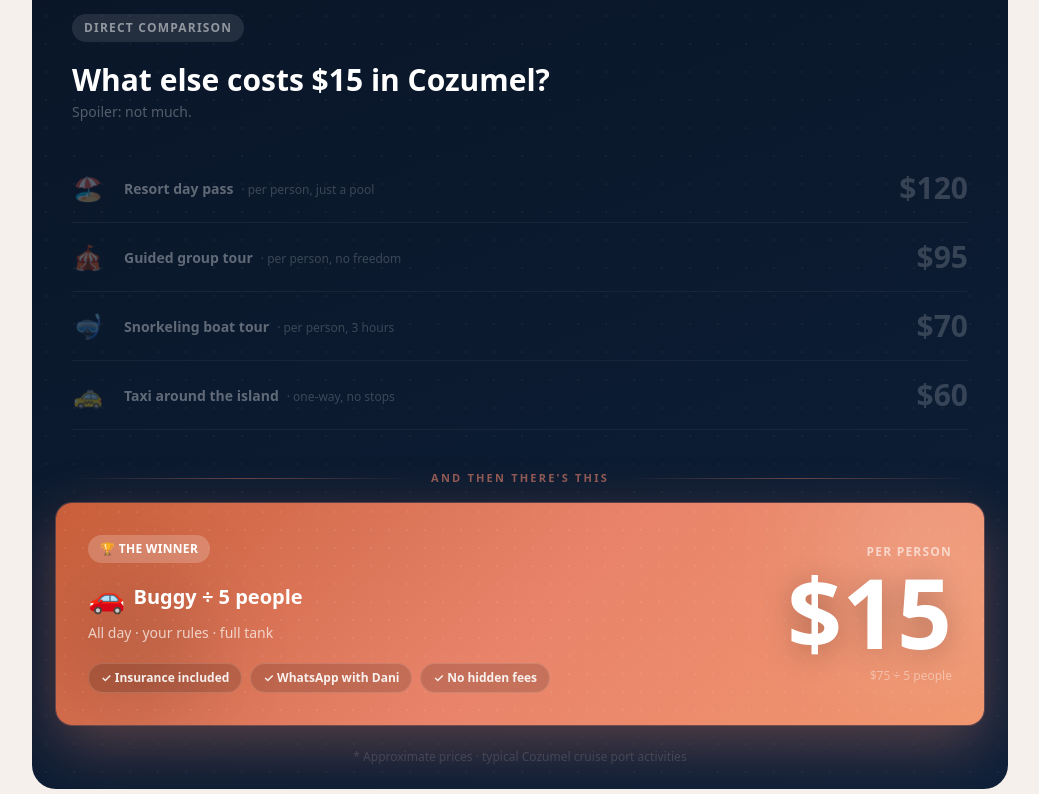
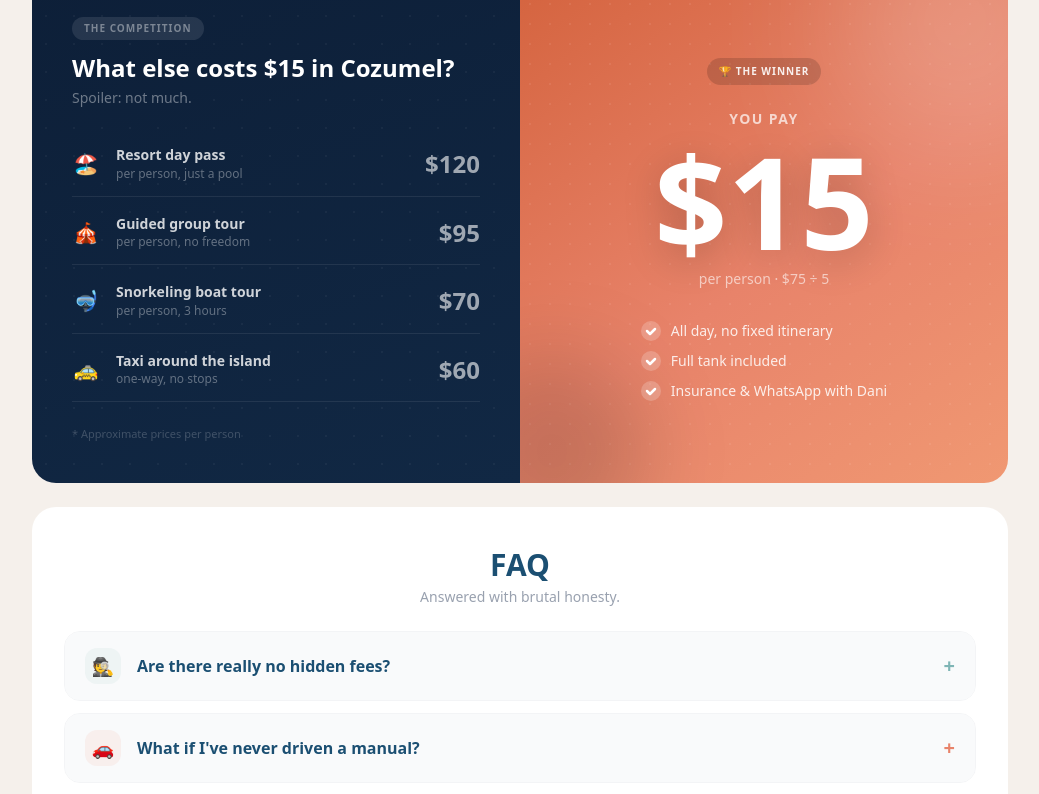
Before and after one commit to vrzsnchz23/buggy-rentals-dani, a Next.js app: page /en/pricing in a window 1280 px wide. Shown: the part 2606-3400 px from the top of the page, without its empty margins (120-1159 px from the left). Built offline with nearby package versions, Linux system fonts and the light colour scheme.

Commit message:
Comparison: split 2-col layout — dark navy (them) vs coral (you)
Left: readable white competitor list with prices visible.
Right: coral panel with giant 5, you pay label, perks checklist.
Clean visual division, no more muted-list guessing game.

```diff
--- a/app/[locale]/pricing/page.tsx
+++ b/app/[locale]/pricing/page.tsx
@@ -138,104 +138,88 @@ export default async function PricingPage() {
             <PriceCalculator />
 
             {/* ─── COMPARISON ─── */}
-            <div
-              className="rounded-3xl overflow-hidden relative"
-              style={{ background: "linear-gradient(160deg, #0a1628 0%, #0d1f38 100%)" }}
-            >
+            <div className="rounded-3xl overflow-hidden grid grid-cols-1 lg:grid-cols-2" style={{ minHeight: "420px" }}>
+
+              {/* LEFT — competitors, dark navy */}
+              <div className="relative p-8 sm:p-10 flex flex-col" style={{ background: "linear-gradient(160deg, #0d1f38 0%, #112844 100%)" }}>
                 <div className="absolute inset-0 opacity-[0.04]" style={{ backgroundImage: "radial-gradient(circle, white 1px, transparent 1px)", backgroundSize: "28px 28px" }} />
-
-              <div className="relative px-8 sm:px-10 pt-10 pb-8">
-                <span className="inline-block bg-white/10 text-white/50 font-bold text-xs uppercase tracking-widest px-3 py-1.5 rounded-full mb-5">
-                  {isEs ? "Comparación directa" : "Direct comparison"}
+                <div className="relative flex-1 flex flex-col">
+                  <div className="mb-6">
+                    <span className="inline-block bg-white/10 text-white/40 font-bold text-[10px] uppercase tracking-widest px-3 py-1 rounded-full mb-3">
+                      {isEs ? "La competencia" : "The competition"}
                     </span>
-                <h3 className="text-2xl sm:text-3xl font-black text-white mb-1">
-                  {isEs ? "¿Qué más puedes hacer con $15 en Cozumel?" : "What else costs $15 in Cozumel?"}
+                    <h3 className="text-xl sm:text-2xl font-black text-white">
+                      {isEs ? "¿Qué más puedes hacer con $15?" : "What else costs $15 in Cozumel?"}
                     </h3>
-                <p className="text-white/30 text-sm">{isEs ? "Spoiler: no mucho." : "Spoiler: not much."}</p>
+                    <p className="text-white/40 text-sm mt-1">{isEs ? "Spoiler: no mucho." : "Spoiler: not much."}</p>
                   </div>
 
-              {/* Competitors — large prices, muted */}
-              <div className="relative px-8 sm:px-10 space-y-0 pb-6">
+                  <div className="flex-1 space-y-1">
                     {items.filter(c => !c.highlight).map((c) => (
-                  <div key={c.label} className="flex items-center gap-5 py-4 border-b border-white/5">
-                    <span className="text-2xl w-8 text-center shrink-0 opacity-30">{c.emoji}</span>
+                      <div key={c.label} className="flex items-center gap-4 py-3.5 border-b border-white/8">
+                        <span className="text-xl w-7 text-center shrink-0">{c.emoji}</span>
                         <div className="flex-1 min-w-0">
-                      <span className="text-white/35 font-semibold text-sm">{c.label}</span>
-                      <span className="text-white/20 text-xs ml-2">· {c.note}</span>
+                          <div className="text-white/80 font-semibold text-sm leading-tight">{c.label}</div>
+                          <div className="text-white/35 text-xs mt-0.5">{c.note}</div>
                         </div>
-                    <span className="text-3xl font-black tabular-nums shrink-0" style={{ color: "rgba(255,255,255,0.18)" }}>
-                      ${c.price}
-                    </span>
+                        <span className="text-2xl font-black text-white/60 shrink-0 tabular-nums">${c.price}</span>
                       </div>
                     ))}
                   </div>
 
-              {/* Divider */}
-              <div className="flex items-center gap-4 px-8 sm:px-10 py-4">
-                <div className="flex-1 h-px" style={{ background: "linear-gradient(90deg, transparent, rgba(232,131,106,0.4), transparent)" }} />
-                <span className="text-[11px] font-black text-[#E8836A]/60 uppercase tracking-[0.2em] whitespace-nowrap">
-                  {isEs ? "y después está esto" : "and then there's this"}
-                </span>
-                <div className="flex-1 h-px" style={{ background: "linear-gradient(90deg, transparent, rgba(232,131,106,0.4), transparent)" }} />
-              </div>
-
-              {/* Buggy hero */}
-              <div className="px-5 sm:px-6 pb-6">
-                <div
-                  className="rounded-2xl p-7 sm:p-8 relative overflow-hidden"
-                  style={{ background: "linear-gradient(135deg, #c95f3a 0%, #E8836A 50%, #f0966e 100%)", boxShadow: "0 20px 60px rgba(232,131,106,0.35), 0 0 0 1px rgba(232,131,106,0.3)" }}
-                >
-                  <div className="absolute inset-0 opacity-[0.07]" style={{ backgroundImage: "radial-gradient(circle, white 1px, transparent 1px)", backgroundSize: "18px 18px" }} />
-                  <div className="absolute -top-16 -right-16 w-56 h-56 rounded-full bg-white/15 blur-3xl pointer-events-none" />
-                  <div className="absolute bottom-0 left-0 w-40 h-40 rounded-full bg-black/10 blur-2xl pointer-events-none" />
-
-                  <div className="relative flex flex-col sm:flex-row sm:items-center gap-6 sm:gap-10">
-                    <div className="flex-1">
-                      <div className="inline-flex items-center gap-2 bg-white/20 text-white text-xs font-black px-3 py-1.5 rounded-full mb-4 uppercase tracking-wide">
-                        🏆 {isEs ? "La mejor opción" : "The winner"}
-                      </div>
-                      <div className="flex items-center gap-2 mb-2">
-                        <span className="text-3xl">🚗</span>
-                        <span className="text-white font-black text-xl leading-tight">
-                          {isEs ? "Buggy ÷ 5 personas" : "Buggy ÷ 5 people"}
-                        </span>
-                      </div>
-                      <p className="text-white/70 text-sm mb-5">
-                        {isEs ? "Todo el día · tus reglas · tanque lleno" : "All day · your rules · full tank"}
+                  <p className="text-white/20 text-[11px] mt-6">
+                    {isEs ? "* Precios aproximados por persona" : "* Approximate prices per person"}
                   </p>
-                      <div className="flex flex-wrap gap-2">
-                        {(isEs
-                          ? ["Seguro incluido", "WhatsApp con Dani", "Sin cargos ocultos"]
-                          : ["Insurance included", "WhatsApp with Dani", "No hidden fees"]
-                        ).map(tag => (
-                          <span key={tag} className="bg-black/15 backdrop-blur-sm text-white/90 text-xs font-semibold px-3 py-1.5 rounded-full border border-white/15">
-                            ✓ {tag}
-                          </span>
-                        ))}
                 </div>
               </div>
 
-                    <div className="text-center sm:text-right shrink-0">
-                      <div className="text-white/60 text-xs font-black uppercase tracking-widest mb-1">
-                        {isEs ? "por persona" : "per person"}
+              {/* RIGHT — buggy, coral */}
+              <div
+                className="relative p-8 sm:p-10 flex flex-col items-center justify-center text-center overflow-hidden"
+                style={{ background: "linear-gradient(145deg, #d4633e 0%, #E8836A 55%, #f09872 100%)" }}
+              >
+                <div className="absolute inset-0 opacity-[0.07]" style={{ backgroundImage: "radial-gradient(circle, white 1px, transparent 1px)", backgroundSize: "20px 20px" }} />
+                <div className="absolute -top-20 -right-20 w-64 h-64 rounded-full bg-white/20 blur-3xl pointer-events-none" />
+                <div className="absolute -bottom-16 -left-16 w-48 h-48 rounded-full bg-black/15 blur-2xl pointer-events-none" />
+
+                <div className="relative">
+                  <div className="inline-flex items-center gap-1.5 bg-black/15 text-white/90 text-[10px] font-black px-3 py-1.5 rounded-full mb-6 uppercase tracking-widest">
+                    🏆 {isEs ? "La mejor opción" : "The winner"}
                   </div>
+
+                  <div className="text-white/70 text-sm font-bold uppercase tracking-widest mb-2">
+                    {isEs ? "tú pagas" : "you pay"}
+                  </div>
+
                   <div
-                        className="font-black text-white leading-none"
-                        style={{ fontSize: "clamp(4rem, 10vw, 6rem)", textShadow: "0 4px 30px rgba(0,0,0,0.25)" }}
+                    className="font-black text-white leading-none mb-1"
+                    style={{ fontSize: "clamp(5rem, 15vw, 8rem)", textShadow: "0 8px 40px rgba(0,0,0,0.2)" }}
                   >
                     $15
                   </div>
-                      <div className="text-white/40 text-xs mt-2">
-                        {isEs ? "$75 ÷ 5 personas" : "$75 ÷ 5 people"}
+
+                  <div className="text-white/60 text-sm mb-8">
+                    {isEs ? "por persona · $75 ÷ 5" : "per person · $75 ÷ 5"}
                   </div>
+
+                  <div className="space-y-2.5 text-left w-full max-w-xs mx-auto">
+                    {(isEs
+                      ? ["Todo el día, sin itinerario fijo", "Tanque lleno incluido", "Seguro y WhatsApp con Dani"]
+                      : ["All day, no fixed itinerary", "Full tank included", "Insurance & WhatsApp with Dani"]
+                    ).map(perk => (
+                      <div key={perk} className="flex items-center gap-2.5">
+                        <div className="w-5 h-5 rounded-full bg-white/20 flex items-center justify-center shrink-0">
+                          <svg className="w-3 h-3 text-white" fill="none" viewBox="0 0 12 12" stroke="currentColor" strokeWidth={2.5}>
+                            <path d="M2 6l3 3 5-5" strokeLinecap="round" strokeLinejoin="round" />
+                          </svg>
                         </div>
+                        <span className="text-white/85 text-sm font-medium">{perk}</span>
+                      </div>
+                    ))}
                   </div>
                 </div>
               </div>
 
-              <p className="text-center text-white/15 text-xs pb-6 px-8">
-                {isEs ? "* Precios aproximados · actividades típicas en Cozumel" : "* Approximate prices · typical Cozumel cruise port activities"}
-              </p>
             </div>
 
             {/* ─── FAQ ─── */}
```
Lines whose indentation alone changed are shown as unchanged.
